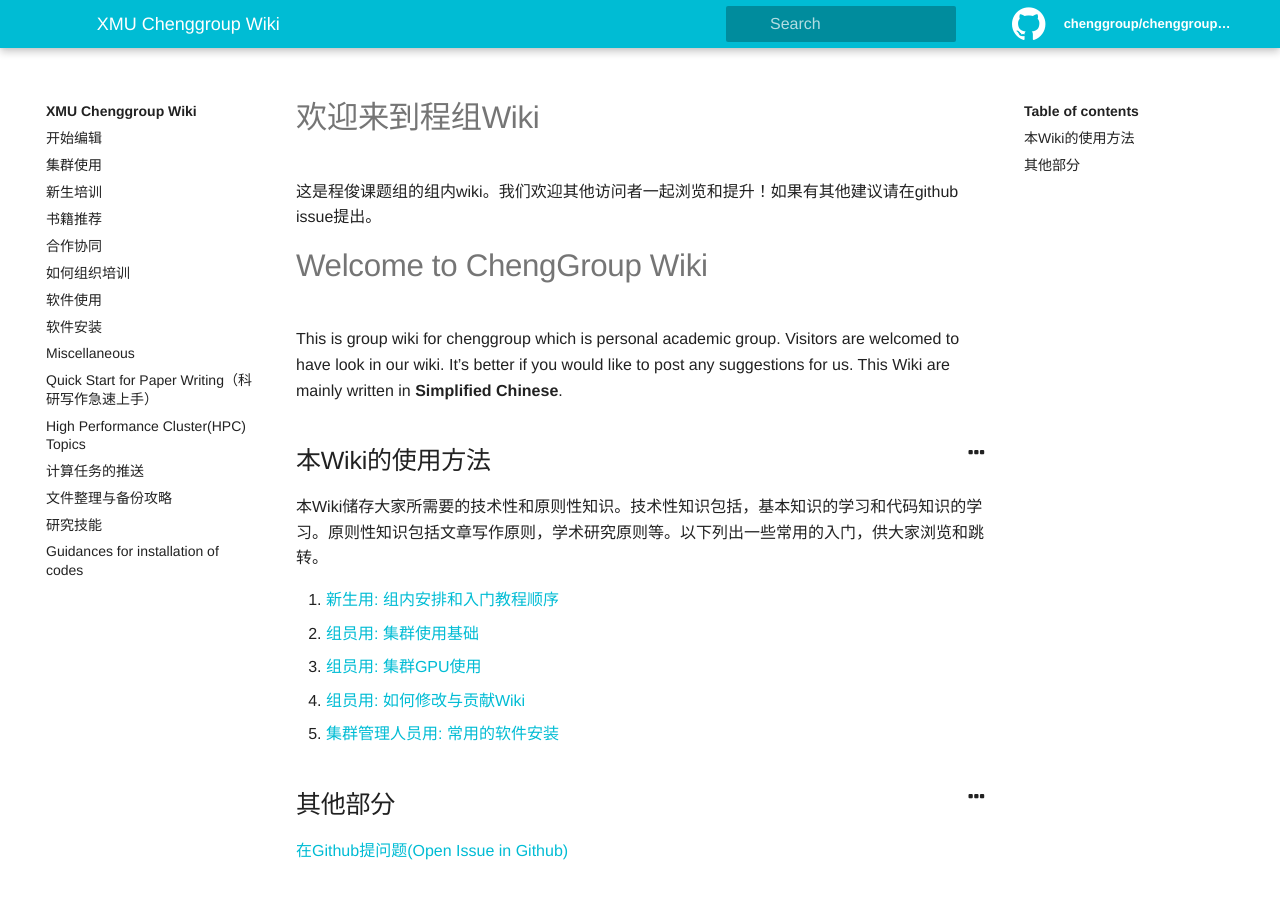
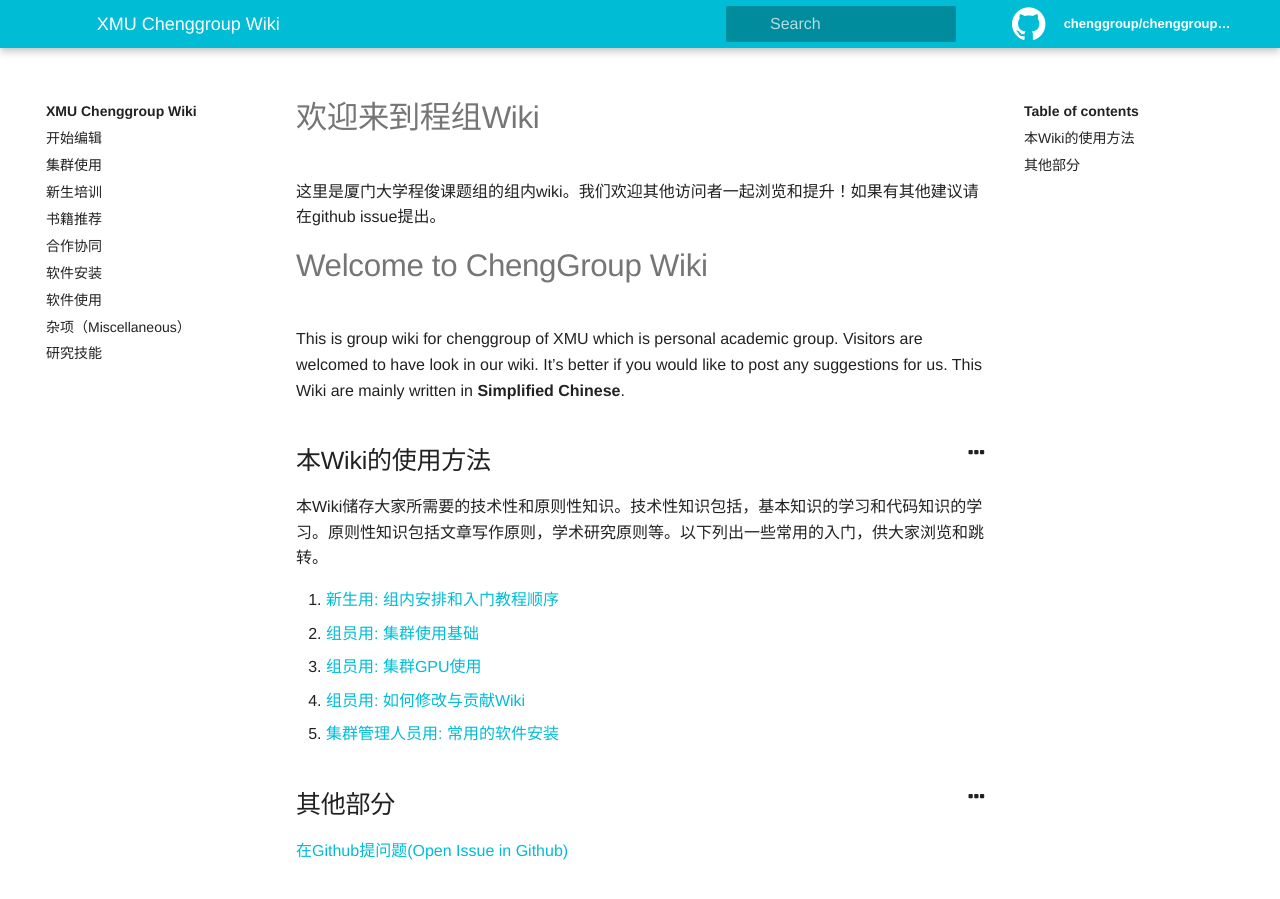
Before and after one commit to chenggroup/chenggroup.github.io, a Jekyll site: the page built from pages/index.md, in a window 1280 px wide and 900 px high. Built offline with Jekyll 4.4.1, drawn with Linux system fonts in a browser that asks for light colours.

```diff
--- a/_config.yml
+++ b/_config.yml
@@ -26,7 +26,7 @@ description: > # this means to ignore newlines until "baseurl:"
 baseurl: / # the subpath of your site, e.g. /blog
 
 # This is mostly for testing
-url: "chenggroup.github.io" # the base hostname & protocol for your site
+url: "https://wiki.cheng-group.net" # the base hostname & protocol for your site
 
 # Social (First three Required)
 repo: "https://github.com/chenggroup/chenggroup.github.io" # the repo of web source code
--- a/_includes/navigation.html
+++ b/_includes/navigation.html
@@ -27,8 +27,10 @@
         <nav class="md-header-nav md-grid">
             <div class=md-flex>
                 <div class="md-flex__cell md-flex__cell--shrink">
-                  <a class="md-header-nav__button md-logo" href="{{ site.baseurl }}" title="{{ site.title }}">
-                    {% if site.logo %}<img height="{{ site.logo_pixels }}" src="{{ site.baseurl }}/{{ site.logo }}" width="{{ site.logo_pixels }}">{% else %}<i class="md-icon" style="margin-top:0px"></i>{% endif %}</a>
+                    <a class="md-header-nav__button md-logo" href="{{ site.url }}" title="{{ site.title }}">
+                        {% if site.logo %}<img height="{{ site.logo_pixels }}" src="{{ site.baseurl }}/{{ site.logo }}" width="{{ site.logo_pixels }}">
+                        {% else %}<i class="md-icon" style="margin-top:0px"></i>{% endif %}
+                    </a>
                 </div>
                 <div class="md-flex__cell md-flex__cell--shrink">
                     <label class="md-icon md-icon--menu md-header-nav__button" for=__drawer></label>
--- a/_wiki/miscellaneous.md
+++ b/_wiki/miscellaneous.md
@@ -1,5 +1,9 @@
 ---
-Authors: Yongbin Zhuang
+Authors:
+  - Yongbin Zhuang
+  - Yunpei Liu
+  - Jingfang Xiong
+title: 杂项（Miscellaneous）
 priority: 100.1
 
 ---
--- a/pages/index.md
+++ b/pages/index.md
@@ -6,11 +6,11 @@ permalink: /
 
 # 欢迎来到程组Wiki
 
-这是程俊课题组的组内wiki。我们欢迎其他访问者一起浏览和提升！如果有其他建议请在github issue提出。
+这里是厦门大学程俊课题组的组内wiki。我们欢迎其他访问者一起浏览和提升！如果有其他建议请在github issue提出。
 
 # Welcome to ChengGroup Wiki
 
-This is group wiki for chenggroup which is personal academic group. Visitors are welcomed to have look in our wiki. It's better if you would like to post any suggestions for us. This Wiki are mainly written in **Simplified Chinese**.
+This is group wiki for chenggroup of XMU which is personal academic group. Visitors are welcomed to have look in our wiki. It's better if you would like to post any suggestions for us. This Wiki are mainly written in **Simplified Chinese**.
 
 
 
@@ -21,8 +21,8 @@ This is group wiki for chenggroup which is personal academic group. Visitors are
 1. [新生用: 组内安排和入门教程顺序]({{ site.baseurl }}/wiki/新生培训/toc)
 2. [组员用: 集群使用基础]({{ site.baseurl }}/wiki/集群使用/cluster_usage)
 3. [组员用: 集群GPU使用]({{ site.baseurl }}/wiki/集群使用/gpu_usage)
-4. [组员用: 如何修改与贡献Wiki]({{ site.baseurl }}/wiki/开始/howtodo)
-5. [集群管理人员用: 常用的软件安装]({{ site.baseurl }}/wiki/softwares)
+4. [组员用: 如何修改与贡献Wiki]({{ site.baseurl }}/wiki/开始编辑/howtodo)
+5. [集群管理人员用: 常用的软件安装]({{ site.baseurl }}/wiki/软件安装/softwares)
 
 ## 其他部分
 
```
Also changed, not shown: _wiki/软件使用/DP-GEN.md (+1 -1 lines), _wiki/软件安装/softwares.md (renamed from _wiki/softwares.md, +1 -0 lines), _wiki/合作协同/tutorial_rules.md (renamed from _wiki/tutorial_rules.md), _wiki/研究技能/QS4writing.md (renamed from _wiki/QS4writing.md), _wiki/研究技能/research_skill.md (renamed from _wiki/research_skill.md), _wiki/集群使用/hpc.md (renamed from _wiki/hpc.md), _wiki/集群使用/notification_for_hpc.md (renamed from _wiki/notification_for_hpc.md), _wiki/集群使用/pack_backup.md (renamed from _wiki/pack_backup.md), 1 other file.
